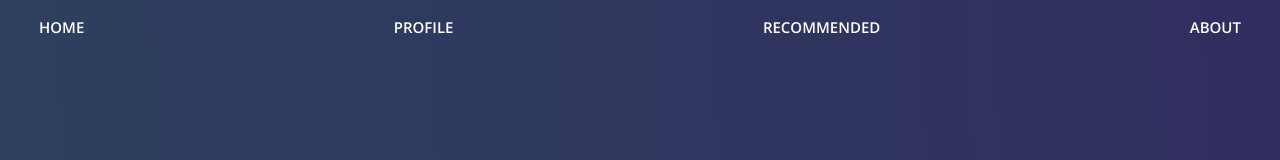
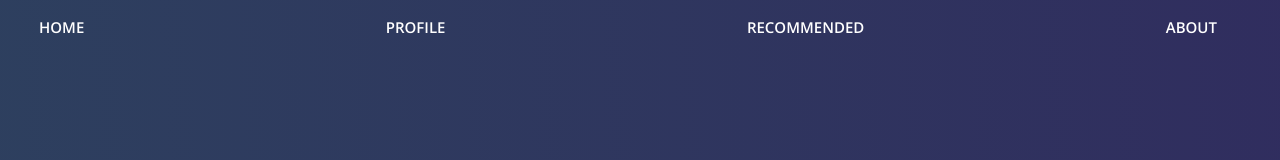
Before and after one commit to Dat-Boi-Arjun/MakeSPP-Project, a plain HTML site: page webappcode/profile.html in a window 1280 px wide. Shown: the top 160 px of the page. Drawn offline with nearby package versions, Linux system fonts and the light colour scheme.

Commit message:
Update profile.html

```diff
--- a/webappcode/profile.html
+++ b/webappcode/profile.html
@@ -8,7 +8,7 @@
         <a style="margin-bottom:5%;margin-right:2%" class="h4 mb-0 text-white text-uppercase d-none d-lg-inline-block" href="home.html">Home</a>
         <a style="margin-bottom:5%;margin-right:2%" class="h4 mb-0 text-white text-uppercase d-none d-lg-inline-block" href="profile.html">Profile</a>
         <a style="margin-bottom:5%;margin-right:2%" class="h4 mb-0 text-white text-uppercase d-none d-lg-inline-block" href="index.html">Recommended</a>
-        <a style="margin-bottom:5%" class="h4 mb-0 text-white text-uppercase d-none d-lg-inline-block" href="about.html">About</a>
+        <a style="margin-bottom:5%;margin-right:2%" class="h4 mb-0 text-white text-uppercase d-none d-lg-inline-block" href="about.html">About</a>
       </div>
     </nav>
     <!-- Header -->
```
